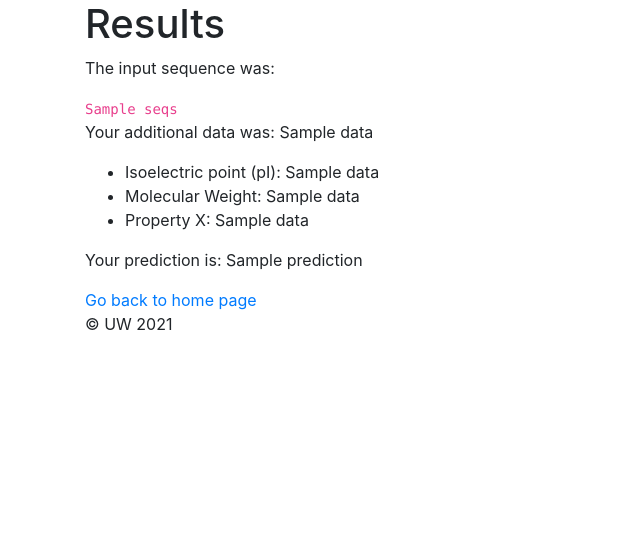
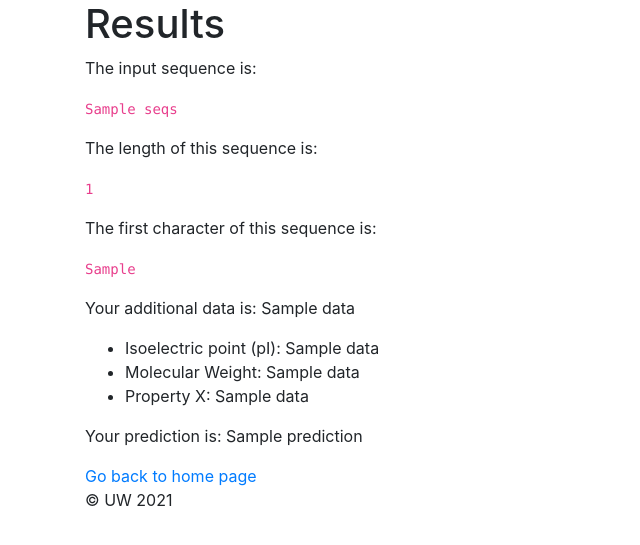
Before and after one commit to Lean-Mean-Protein-Machine-Learning/LMPM, a Flask app: template app/templates/results.html in a window 1280 px wide. Shown: the part 56-601 px from the top of the page, without its empty margins (0-640 px from the left). Run offline with Flask 2, Linux system fonts and the light colour scheme; the template is opened without the code that fills it: most values are stand-ins (such as "Sample title", 1, 10 or a date in 2020); some libraries are stand-ins or nearby versions.

Commit message:
webapp using lmpm module and submodule

```diff
--- a/app/app.py
+++ b/app/app.py
@@ -1,6 +1,14 @@
+import os, sys
+
 from flask import Flask, render_template, request
 import numpy as np
-import os
+
+# only for local development append path to your working directory (change it depending on your user)
+# sys.path.append('/home/mexposit/LMPM/')
+# import lmpm
+# from lmpm import submodule_ex
+##Alternative
+## import lmpm.submodule_ex as submod
 
 app = Flask(__name__)
 
@@ -17,7 +25,7 @@ def load_seqs():
     data3 = request.form['c']
     data_arr = np.array([data1, data2, data3])
     pred = np.random.random(1)
-    return render_template('results.html', data=data_arr, prediction = pred, seqs=seqs)
+    return render_template('results.html', data=data_arr, prediction = pred, seqs=seqs, seq_length=lmpm.seq_length(seqs), first_char=submodule_ex.first_char(seqs))
 
 
 @app.route('/guide')
@@ -29,7 +37,8 @@ def get_about():
     return render_template('about.html')
 
 if __name__ == "__main__":
+    # use this when running in the website
     port = int(os.environ.get('PORT', 5000))
     app.run(host='0.0.0.0', port = port)
     # this is used if you run it as flask app to debug
-    #app.run(debug=True, host='0.0.0.0')
+    # app.run(debug=True)
--- a/app/templates/results.html
+++ b/app/templates/results.html
@@ -9,11 +9,19 @@
 
                 <h1>Results</h1>
 
-                <p>The input sequence was:</p>
+                <p>The input sequence is:</p>
 
-                <code>{{seqs}}</code>
+                <p><code>{{seqs}}</code></p>
 
-                <p>Your additional data was: {{data}}</p>
+                <p>The length of this sequence is:</p>
+
+                <p><code>{{seq_length}}</code></p>
+
+                <p>The first character of this sequence is:</p>
+
+                <p><code>{{first_char}}</code></p>
+
+                <p>Your additional data is: {{data}}</p>
                 <ul>
                     <li>Isoelectric point (pI): {{data[0]}} </li>
                     <li>Molecular Weight: {{data[1]}} </li>
--- a/lmpm/__init__.py
+++ b/lmpm/__init__.py
@@ -10,3 +10,5 @@ of interest.
 See https://github.com/Lean-Mean-Protein-Machine-Learning/LMPM
 for complete documentation.
 """
+
+from .get_seq_ex import seq_length
```
Also changed, not shown: lmpm/submodule_ex/__init__.py (added, +12 -0 lines), lmpm/submodule_ex/first_seq_ex.py (added, +11 -0 lines), 2 other files.
